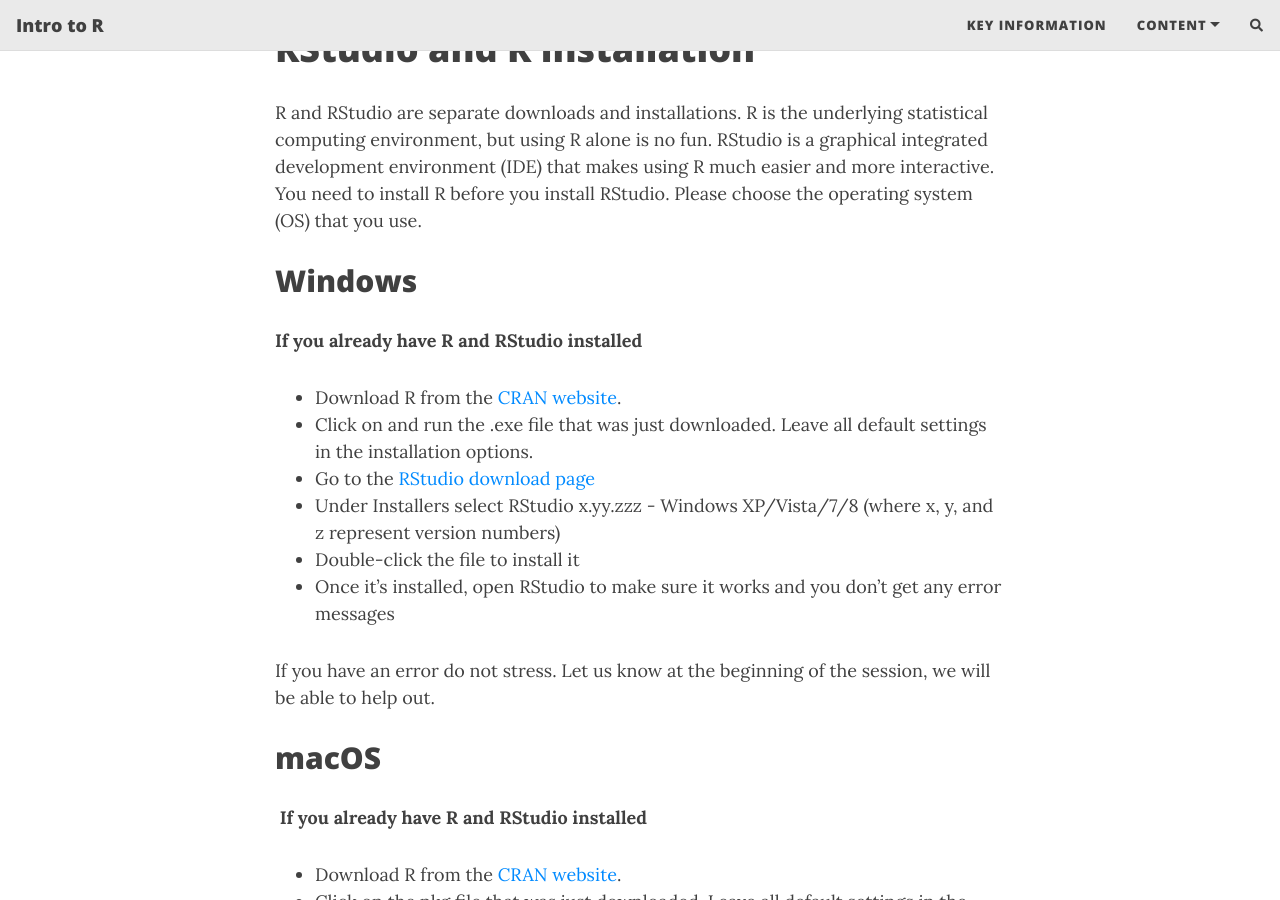
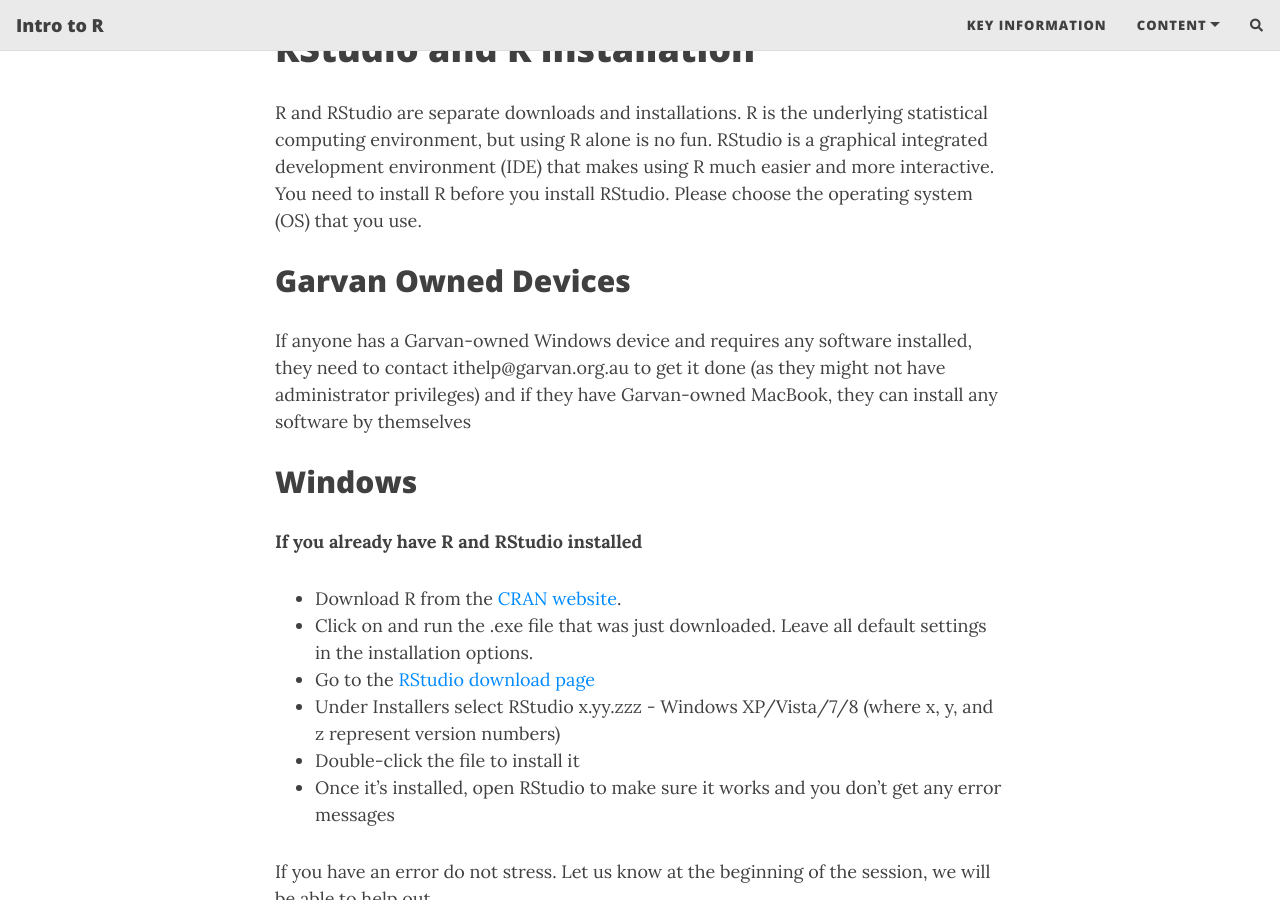
Before and after one commit to theheking/intro-to-r, a Jekyll site: the page built from key_info.md, in a window 1280 px wide and 900 px high, scrolled down 976 px. Built offline with Jekyll 4.4.1, drawn with Linux system fonts in a browser that asks for light colours; nearby versions of some CDN libraries; comment, search, counter and statistics services are not loaded.

Commit message:
Update key_info.md

```diff
--- a/key_info.md
+++ b/key_info.md
@@ -33,6 +33,11 @@
 # RStudio and R installation
 R and RStudio are separate downloads and installations. R is the underlying statistical computing environment, but using R alone is no fun. RStudio is a graphical integrated development environment (IDE) that makes using R much easier and more interactive. You need to install R before you install RStudio. Please choose the operating system (OS) that you use.
 
+
+## Garvan Owned Devices
+If anyone has a Garvan-owned Windows device and requires any software installed, they need to contact ithelp@garvan.org.au to get it done (as they might not have administrator privileges) and if they have Garvan-owned MacBook, they can install any software by themselves
+
+
 ## Windows
 <b> If you already have R and RStudio installed </b>
  - Download R from the [CRAN website](http://cran.r-project.org/bin/windows/base/release.htm).
@@ -55,6 +60,4 @@
 
 If you have an error do not stress. Let us know at the beginning of the session, we will be able to help out.
 
-
-
 #### We acknowledge and pay respects to the Elders and Traditional Owners of the land
```
